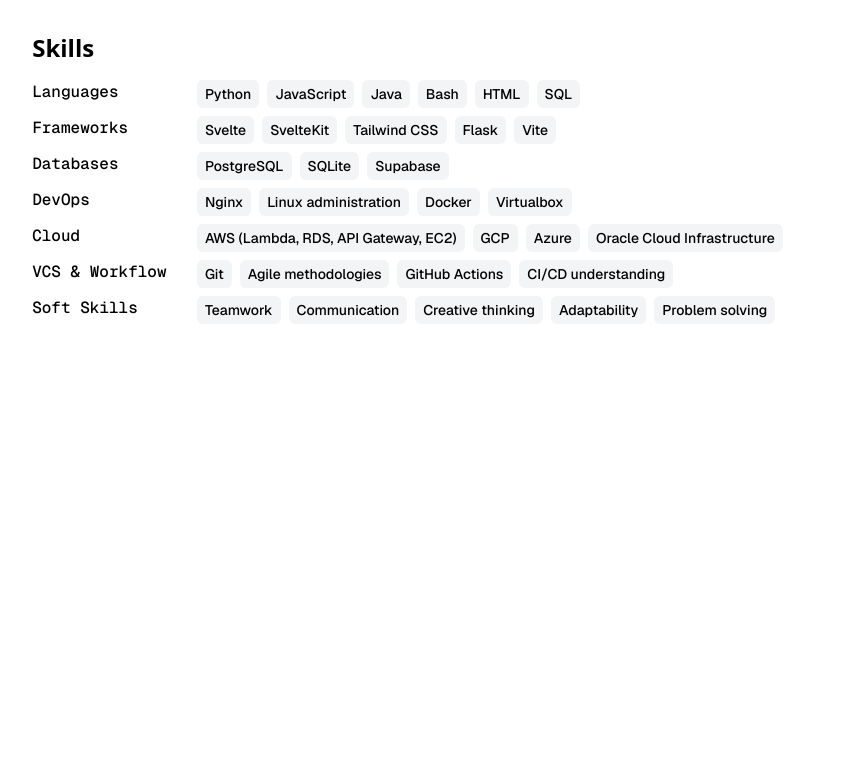
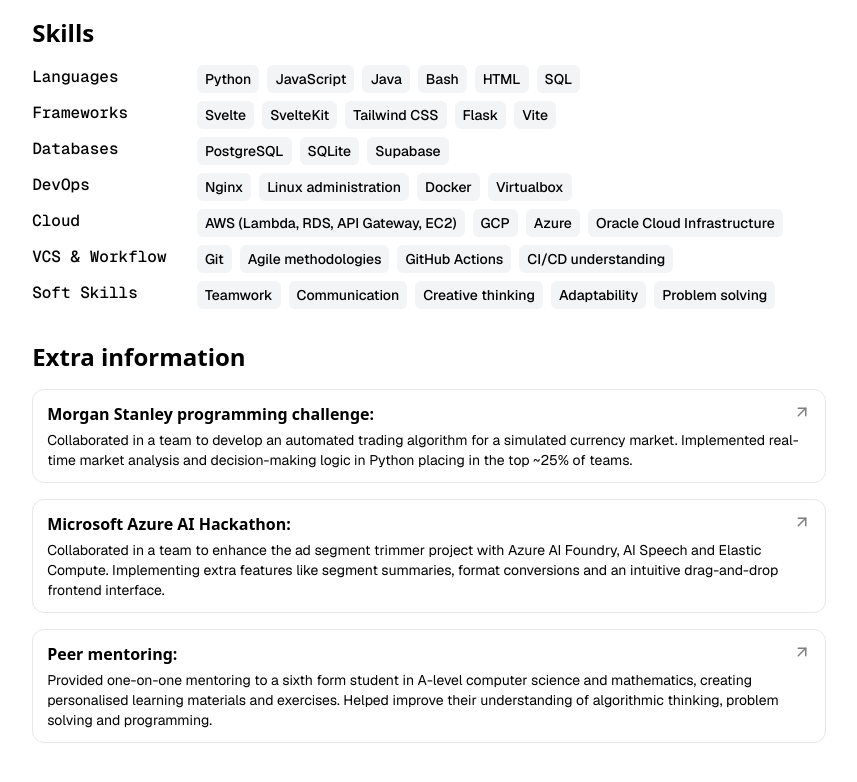
Before and after one commit to nocdn/cv, a Svelte app: page / in a window 1280 px wide. Shown: the part 1582-2364 px from the top of the page, without its empty margins (211-1068 px from the left). Before the commit the page ends 1970 px from the top, so only its background shows below. Built offline with nearby package versions, Linux system fonts and the light colour scheme.

Commit message:
feat: add extra information section

```diff
--- a/src/App.svelte
+++ b/src/App.svelte
@@ -5,6 +5,7 @@
   import Education from "./Education.svelte";
   import Projects from "./Projects.svelte";
   import Skills from "./Skills.svelte";
+  import Extras from "./Extras.svelte";
 </script>
 
 <main
@@ -16,4 +17,5 @@
   <Education />
   <Projects />
   <Skills />
+  <Extras />
 </main>
--- /dev/null
+++ b/src/Extras.svelte
@@ -0,0 +1,26 @@
+<script>
+  import { ArrowUpRight, TicketsPlane } from "lucide-svelte";
+  import Extra from "./lib/Extra.svelte";
+</script>
+
+<extra class="flex flex-col gap-4 group">
+  <p class="text-2xl font-bold">Extra information</p>
+
+  <Extra
+    title="Morgan Stanley programming challenge"
+    description="Collaborated in a team to develop an automated trading algorithm for a simulated currency market. Implemented real-time market analysis and decision-making logic in Python placing in the top ~25% of teams."
+    link="https://morganstanley.tal.net/vx/lang-en-GB/candidate/postings/12379"
+  />
+
+  <Extra
+    title="Microsoft Azure AI Hackathon"
+    description="Collaborated in a team to enhance the ad segment trimmer project with Azure AI Foundry, AI Speech and Elastic Compute. Implementing extra features like segment summaries, format conversions and an intuitive drag-and-drop frontend interface."
+    link="https://azureaidev.devpost.com/"
+  />
+
+  <Extra
+    title="Peer mentoring"
+    description="Provided one-on-one mentoring to a sixth form student in A-level computer science and mathematics, creating personalised learning materials and exercises. Helped improve their understanding of algorithmic thinking, problem solving and programming."
+    link="#"
+  />
+</extra>
--- a/src/Summary.svelte
+++ b/src/Summary.svelte
@@ -1,6 +1,6 @@
 <main class="flex flex-col gap-4">
   <p class="text-2xl font-bold">Personal Summary</p>
-  <p class="font-geist-mono text-[15px] group">
+  <p class="font-geist-mono text-sm group">
     A motivated first-year
     <span
       class="group-hover:text-blue-800 group-hover:font-medium transition-all"
--- /dev/null
+++ b/src/lib/Extra.svelte
@@ -0,0 +1,16 @@
+<script>
+  import { ArrowUpRight } from "lucide-svelte";
+  let { title, description, link } = $props();
+</script>
+
+<div class="flex flex-col gap-1 border border-gray-200 rounded-xl px-3.5 py-3">
+  <a class="font-semibold inline-flex items-center text-md" href={link}>
+    {title}: <ArrowUpRight
+      class="ml-auto -translate-y-0.5 opacity-50"
+      size={18}
+    />
+  </a>
+  <p class="font-geist text-sm">
+    {description}
+  </p>
+</div>
```
